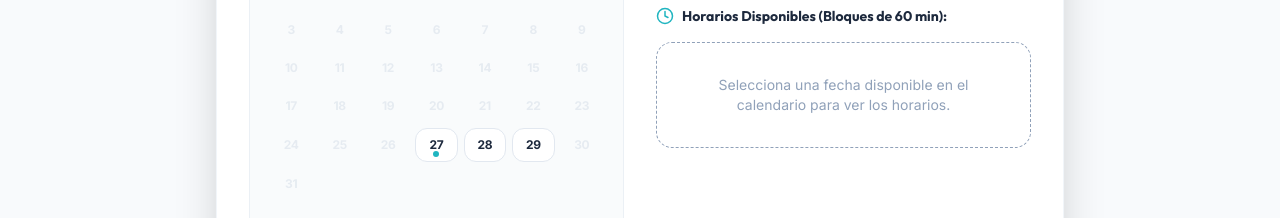
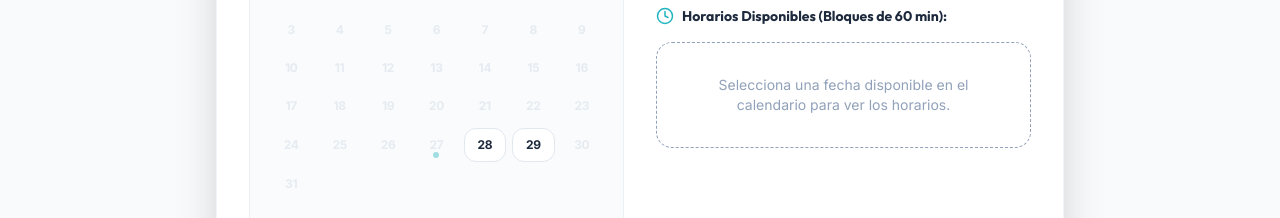
Before and after one commit to robertoarrieche149/Andrea_Cleaning, a React (Vite) app: page / in a window 1280 px wide. Shown: the part 2660-2878 px from the top of the page. Built offline with nearby package versions, Linux system fonts and the light colour scheme.

Commit message:
fix: deshabilitar horas pasadas para citas el mismo día y deshabilitar hoy si no quedan turnos

```diff
--- a/src/components/wizard/BookingCalendar.tsx
+++ b/src/components/wizard/BookingCalendar.tsx
@@ -53,6 +53,12 @@ export default function BookingCalendar({
     // Rule 1: No past dates
     if (normalizedDate < today) return true;
 
+    // Rule 1b: Si es hoy pero ya es tarde (pasadas las 3:00 PM), no quedan turnos viables
+    if (normalizedDate.toDateString() === today.toDateString()) {
+      const currentHour = new Date().getHours();
+      if (currentHour >= 15) return true;
+    }
+
     // Rule 2: 30 days limit
     if (normalizedDate > maxDate) return true;
 
@@ -61,6 +67,29 @@ export default function BookingCalendar({
     if (dayOfWeek === 0 || dayOfWeek === 6) return true;
 
     return false;
+  };
+
+  // Check if a specific time slot has already passed for today (including 2-hour prep buffer)
+  const isTimeSlotDisabled = (timeStr: string): boolean => {
+    if (!selectedDate) return false;
+
+    const isTodaySelected = selectedDate.toDateString() === today.toDateString();
+    if (!isTodaySelected) return false;
+
+    // Convert slot like "09:00 AM" to 24h hour number
+    const [time, modifier] = timeStr.split(" ");
+    let [hours] = time.split(":").map(Number);
+    if (modifier === "PM" && hours !== 12) {
+      hours += 12;
+    }
+    if (modifier === "AM" && hours === 12) {
+      hours = 0;
+    }
+
+    const currentHour = new Date().getHours();
+
+    // Disable if slot is in the past or within 2 hours of prep buffer
+    return hours <= currentHour + 2;
   };
 
   const weekdayNames = ["Su", "Mo", "Tu", "We", "Th", "Fr", "Sa"];
@@ -209,17 +238,21 @@ export default function BookingCalendar({
 
           {selectedDate ? (
             <div className="grid grid-cols-3 gap-2.5" id="time-slots-container">
-              {timeSlots.map((timeStr) => {
+               {timeSlots.map((timeStr) => {
                 const isSelectedTime = selectedTime === timeStr;
+                const isDisabled = isTimeSlotDisabled(timeStr);
                 return (
                   <button
                     key={timeStr}
+                    disabled={isDisabled}
                     onClick={() => onTimeSelect(timeStr)}
                     type="button"
-                    className={`py-2.5 px-1 text-xs sm:text-sm font-bold font-mono rounded-lg transition-all border cursor-pointer ${
-                      isSelectedTime
-                        ? "bg-brand-500 text-white border-brand-500 shadow-sm"
-                        : "bg-white hover:bg-brand-50 text-slate-800 border-slate-200 hover:border-brand-300"
+                    className={`py-2.5 px-1 text-xs sm:text-sm font-bold font-mono rounded-lg transition-all border ${
+                      isDisabled
+                        ? "bg-slate-100 text-slate-300 border-slate-150 cursor-not-allowed opacity-50"
+                        : isSelectedTime
+                        ? "bg-brand-500 text-white border-brand-500 shadow-sm cursor-pointer"
+                        : "bg-white hover:bg-brand-50 text-slate-800 border-slate-200 hover:border-brand-300 cursor-pointer"
                     }`}
                   >
                     {timeStr}
```
